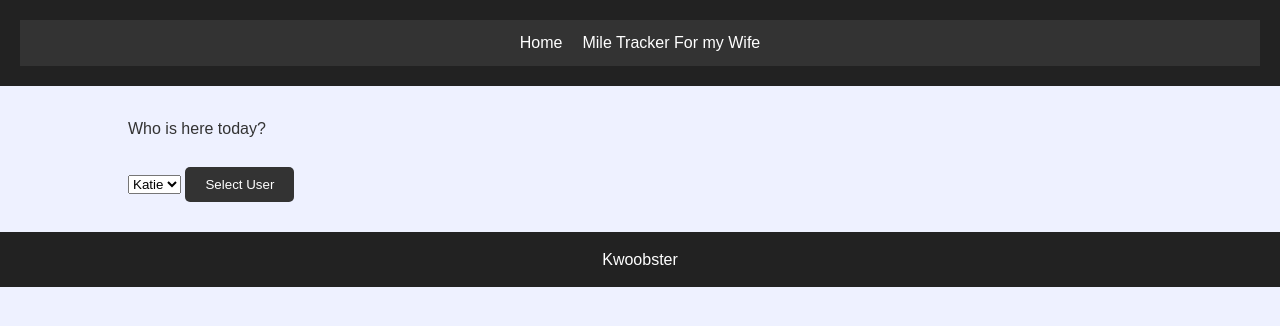
After one commit to kwooby/kwooby, a Flask app: template templates/set-user.html in a window 1280 px wide. The commit adds this page. Shown: the top 326 px of the page. Run offline with Flask 3, Linux system fonts and the light colour scheme; the template is opened without the code that fills it, so the values that code supplies are empty.

Commit message:
Implementing user select feature for mile tracker

```diff
--- a/app.py
+++ b/app.py
@@ -20,9 +20,16 @@ def create_table():
     connection.execute("""
         CREATE TABLE IF NOT EXISTS runs (
             id INTEGER PRIMARY KEY AUTOINCREMENT,
+            user TEXT NOT NULL,
             activity TEXT NOT NULL,
             miles REAL NOT NULL,
             run_date TEXT NOT NULL
+        )
+    """)
+    connection.execute("""
+        CREATE TABLE IF NOT EXISTS users (
+            id INTEGER PRIMARY KEY AUTOINCREMENT,
+            user TEXT NOT NULL
         )
     """)
     connection.execute("""
@@ -61,6 +68,12 @@ def mile_tracker():
     if not session.get("authenticated"):
         return redirect("/")
 
+    if "user" not in session:
+        return redirect("/set-user")
+
+    user = session["user"]
+    print(user)
+
     activity = request.args.get("activity")
 
     connection = get_db_connection()
@@ -68,16 +81,26 @@ def mile_tracker():
     if activity:
         runs = connection.execute("""
             SELECT * FROM runs
-            WHERE activity = ?
-        """, (activity,)).fetchall()
+            WHERE user AND activity = ?
+        """, (user,activity)).fetchall()
     else:
         runs = connection.execute("""
-            SELECT * FROM runs
+            SELECT * FROM runs,
+            WHERE user = ?
         """).fetchall()
 
     connection.close()
 
     return render_template("mile-tracker.html", runs=runs)
+
+@app.route("/set-user", methods=["POST"])
+def set_user():
+    if not session.get("authenticated"):
+        return redirect("/")
+
+    session["user"] = request.form["user"]
+    return redirect("/mile-tracker")
+
 
 @app.route("/log-details", methods=["POST"])
 def log_details():
@@ -87,13 +110,14 @@ def log_details():
     activity = request.form["activity"]
     miles = float(request.form["miles"])
     run_date = request.form["run_date"]
+    user = session["user"]
 
     connection = get_db_connection()
 
     connection.execute("""
-        INSERT INTO runs (activity, miles, run_date)
-        VALUES (?, ?, ?)
-    """, (activity, miles, run_date))
+        INSERT INTO runs (user, activity, miles, run_date)
+        VALUES (?, ?, ?, ?)
+    """, (user, activity, miles, run_date))
 
     connection.commit()
     connection.close()
--- /dev/null
+++ b/templates/set-user.html
@@ -0,0 +1,19 @@
+{% extends 'base.html' %}
+
+{% block title %}User Selection{% endblock %}
+
+{% block content %}
+
+<form class="set-user" action="/set-user" method="POST">
+    <label for="set=user">Who is here today?</label>
+    <br><br>
+    <select name="set-user" id="set-user">
+        <option value="Katie">Katie</option>
+        <option value="Alex">Alex</option>
+    </select>
+
+    <button type="submit">Select User</button>
+
+</form>
+
+{% endblock %}
```
Also changed, not shown: templates/mile-tracker.html (+4 -8 lines), miles.db.
